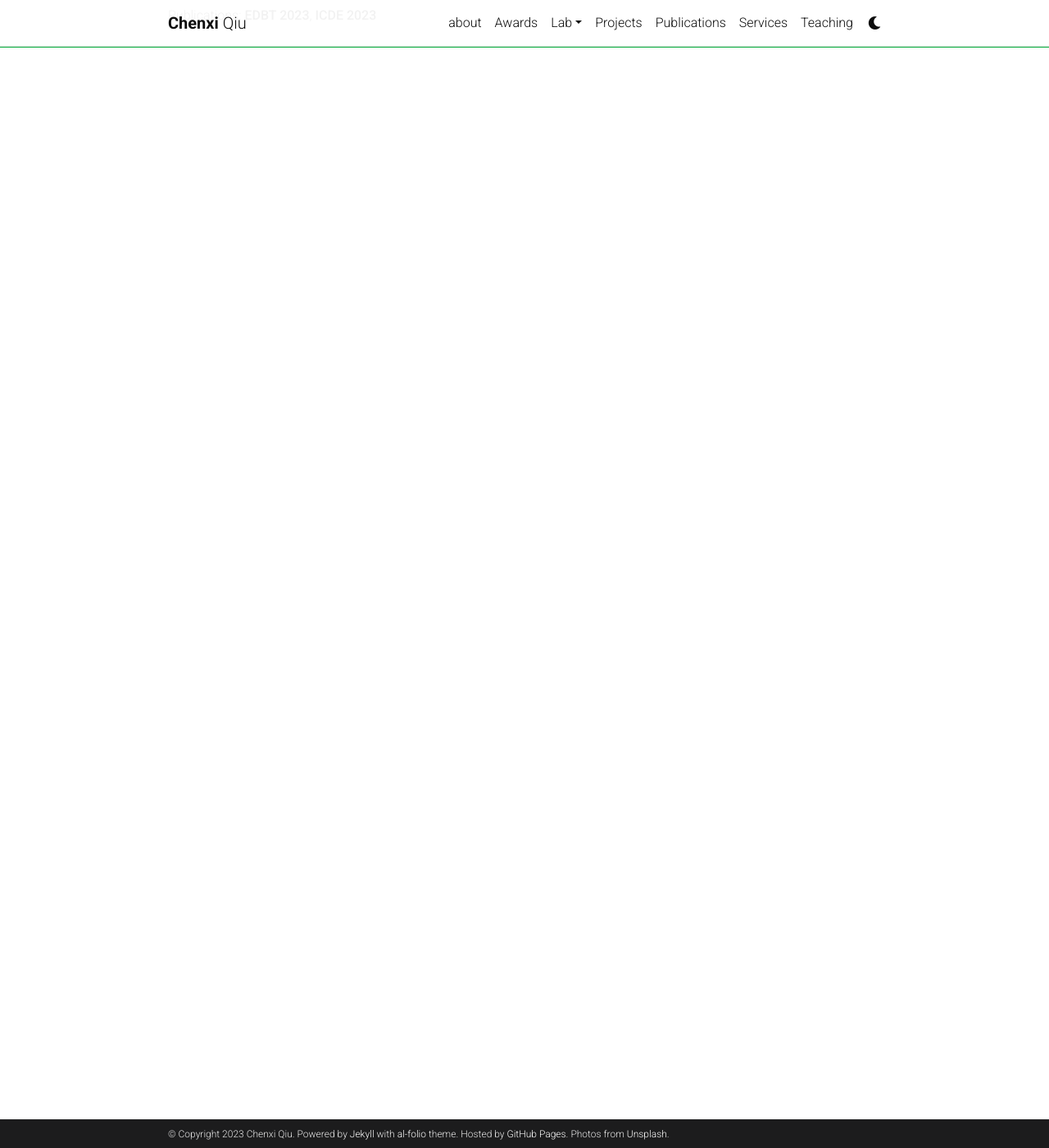
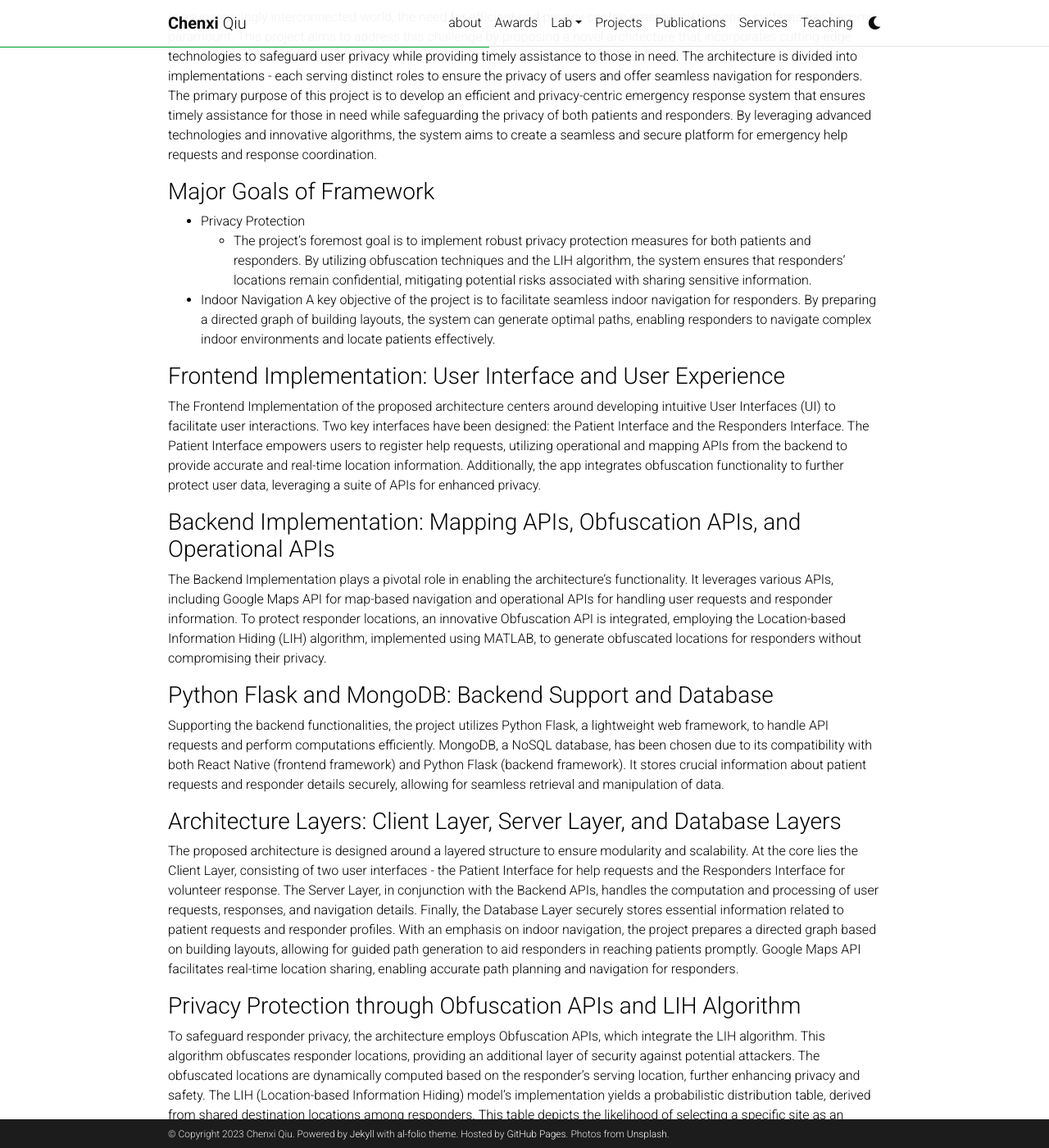
Before and after one commit to chenxiunt/chenxiunt.github.io, a Jekyll site: the page built from _projects/SpatialAgent.markdown, in a window 1280 px wide and 1400 px high, scrolled down 247 px. Shown: the whole window at 82% size. Built offline with Jekyll 4.4.1, drawn with Linux system fonts in a browser that asks for light colours; comment, search, counter and statistics services are not loaded; a style sheet for code colours, icons or effects is not loaded; some of the changed text lies outside the part shown.

Commit message:
Update SpatialAgent.markdown

```diff
--- a/_projects/SpatialAgent.markdown
+++ b/_projects/SpatialAgent.markdown
@@ -6,6 +6,33 @@ img: /assets/img/project-spatialagent.png
 importance: 2
 ---
 
-**Task 1: Customizable geo-obfuscation.**
+### Introduction and Purpose ###
+In an increasingly interconnected world, the need for efficient and privacy-centric emergency response systems has become paramount. This project aims to address this challenge by proposing a novel architecture that incorporates cutting-edge technologies to safeguard user privacy while providing timely assistance to those in need. The architecture is divided into implementations - each serving distinct roles to ensure the privacy of users and offer seamless navigation for responders.
+The primary purpose of this project is to develop an efficient and privacy-centric emergency response system that ensures timely assistance for those in need while safeguarding the privacy of both patients and responders. By leveraging advanced technologies and innovative algorithms, the system aims to create a seamless and secure platform for emergency help requests and response coordination.
 
-Publications: **EDBT 2023**, **ICDE 2023**
+
+### Major Goals of Framework ###
+* Privacy Protection
+  * The project's foremost goal is to implement robust privacy protection measures for both patients and responders. By utilizing obfuscation techniques and the LIH algorithm, the system ensures that responders' locations remain confidential, mitigating potential risks associated with sharing sensitive information.
+* Indoor Navigation
+A key objective of the project is to facilitate seamless indoor navigation for responders. By preparing a directed graph of building layouts, the system can generate optimal paths, enabling responders to navigate complex indoor environments and locate patients effectively.
+
+### Frontend Implementation: User Interface and User Experience ###
+The Frontend Implementation of the proposed architecture centers around developing intuitive User Interfaces (UI) to facilitate user interactions. Two key interfaces have been designed: the Patient Interface and the Responders Interface. The Patient Interface empowers users to register help requests, utilizing operational and mapping APIs from the backend to provide accurate and real-time location information. Additionally, the app integrates obfuscation functionality to further protect user data, leveraging a suite of APIs for enhanced privacy.
+
+### Backend Implementation: Mapping APIs, Obfuscation APIs, and Operational APIs ###
+The Backend Implementation plays a pivotal role in enabling the architecture's functionality. It leverages various APIs, including Google Maps API for map-based navigation and operational APIs for handling user requests and responder information. To protect responder locations, an innovative Obfuscation API is integrated, employing the Location-based Information Hiding (LIH) algorithm, implemented using MATLAB, to generate obfuscated locations for responders without compromising their privacy.
+
+### Python Flask and MongoDB: Backend Support and Database ###
+Supporting the backend functionalities, the project utilizes Python Flask, a lightweight web framework, to handle API requests and perform computations efficiently. MongoDB, a NoSQL database, has been chosen due to its compatibility with both React Native (frontend framework) and Python Flask (backend framework). It stores crucial information about patient requests and responder details securely, allowing for seamless retrieval and manipulation of data.
+
+### Architecture Layers: Client Layer, Server Layer, and Database Layers ###
+The proposed architecture is designed around a layered structure to ensure modularity and scalability. At the core lies the Client Layer, consisting of two user interfaces - the Patient Interface for help requests and the Responders Interface for volunteer response. The Server Layer, in conjunction with the Backend APIs, handles the computation and processing of user requests, responses, and navigation details. Finally, the Database Layer securely stores essential information related to patient requests and responder profiles.
+With an emphasis on indoor navigation, the project prepares a directed graph based on building layouts, allowing for guided path generation to aid responders in reaching patients promptly. Google Maps API facilitates real-time location sharing, enabling accurate path planning and navigation for responders.
+
+### Privacy Protection through Obfuscation APIs and LIH Algorithm ###
+To safeguard responder privacy, the architecture employs Obfuscation APIs, which integrate the LIH algorithm. This algorithm obfuscates responder locations, providing an additional layer of security against potential attackers. The obfuscated locations are dynamically computed based on the responder's serving location, further enhancing privacy and safety.
+The LIH (Location-based Information Hiding) model's implementation yields a probabilistic distribution table, derived from shared destination locations among responders. This table depicts the likelihood of selecting a specific site as an obscured or cloaked location within the designated region. The resultant obfuscated location serves as a strategically concealed substitute, preserving user privacy, while concurrently enabling the seamless execution of location-dependent tasks and services.
+
+### Conclusion ###
+In conclusion, this project presents a comprehensive and privacy-conscious emergency response system, leveraging innovative technologies such as React Native, Python Flask, MATLAB, Google Maps API, and MongoDB. The proposed architecture ensures user privacy while providing effective assistance to those in need. In the following sections, we will delve deeper into each component and highlight their individual contributions to the project's success.
```
